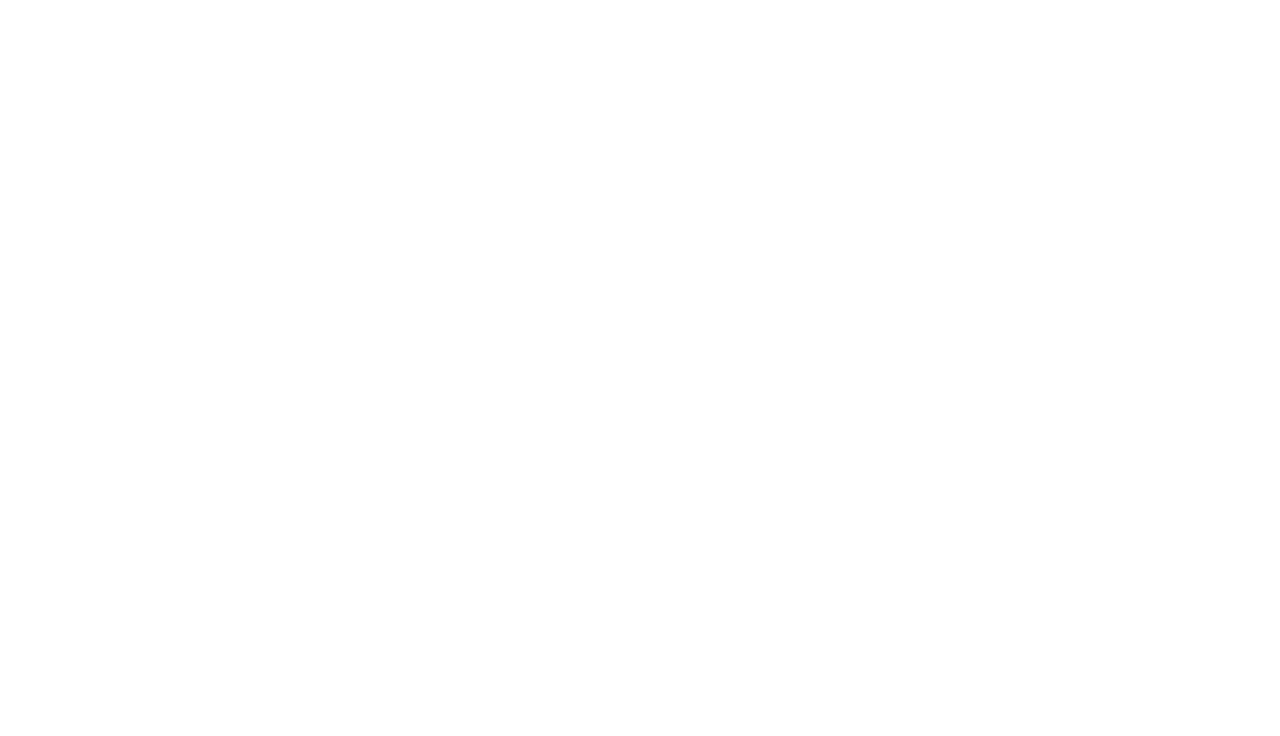
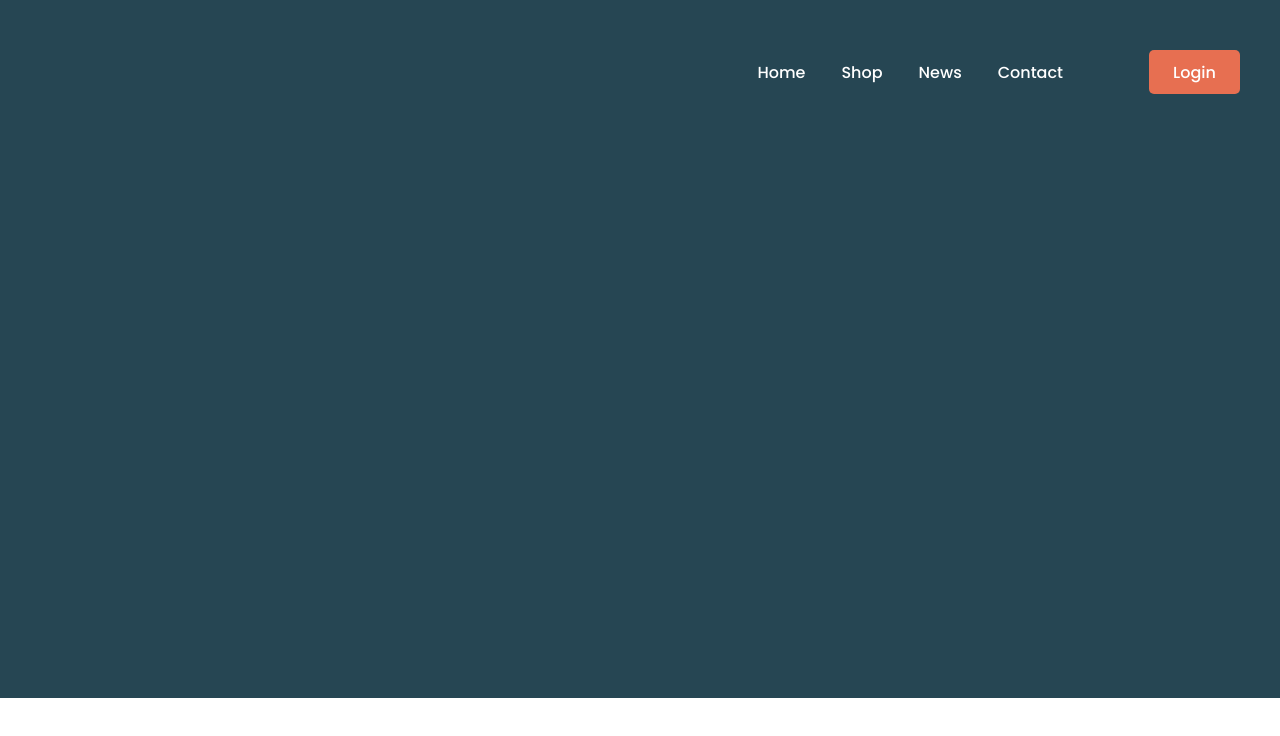
Before and after one commit to shafriki/biker-zone, a plain HTML site: page index.html in a window 1280 px wide. Drawn offline with Linux system fonts and the light colour scheme.

Commit message:
navbar added

```diff
--- a/index.html
+++ b/index.html
@@ -10,7 +10,19 @@
 </head>
 <body>
     <!-- header section start -->
-     <header></header>
+     <header class="header-section">
+        <div class="navbar-section">
+        <nav class="navbar">
+            <li><a href="#">Home</a></li>
+            <li><a href="#">Shop</a></li>
+            <li><a href="#">News</a></li>
+            <li><a href="#">Contact</a></li>
+            <div class="nav-btn">
+                <button class="login">Login</button>
+            </div>
+        </nav>
+    </div>
+     </header>
      <!-- header section end -->
 
      <!-- main section start -->
--- a/style.css
+++ b/style.css
@@ -0,0 +1,50 @@
+/* import font-family */
+@import url('https://fonts.googleapis.com/css2?family=Poppins:ital,wght@0,100;0,200;0,300;0,400;0,500;0,600;0,700;0,800;0,900;1,100;1,200;1,300;1,400;1,500;1,600;1,700;1,800;1,900&display=swap');
+
+body {
+    margin: 0px;
+    padding: 0px;
+}
+
+/* navbar section */
+.header-section {
+    background: rgb(38, 70, 83);
+    height: 698px;
+}
+.navbar {
+    display: flex;
+    align-items: center;
+    justify-content: end;
+    margin: 0px auto;
+    padding: 00px;
+    max-width: 1200px;
+
+}
+.navbar li {
+    list-style: none;
+    margin: 50px 0px 0px 0px;
+}
+.navbar a {
+    text-decoration: none;
+    margin-right: 36px;
+    color: rgb(255, 255, 255);
+    font-family: Poppins;
+    font-size: 16px;
+    font-weight: 500;
+}
+.nav-btn {
+    margin: 50px 0px 0px 50px;
+}
+.nav-btn .login {
+    color: rgb(255, 255, 255);
+    font-family: Poppins;
+    font-size: 16px;
+    font-weight: 500;
+    padding: 10px 24px 10px 24px;
+    border-radius: 5px;
+    width: 91px;
+    height: 44px;
+    background: rgb(231, 111, 81);
+    border: none;
+    cursor: pointer;
+}
```
